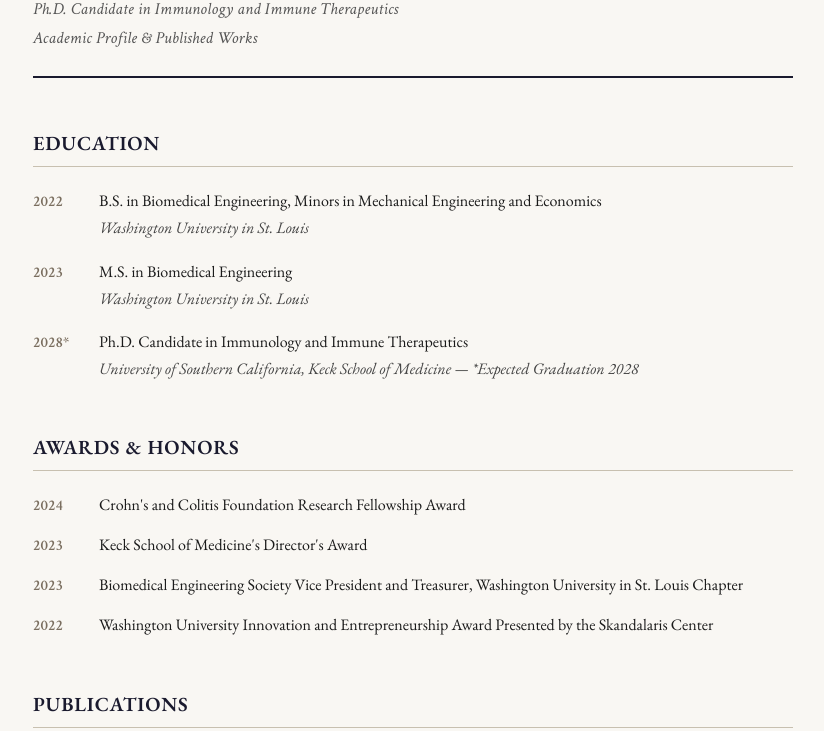
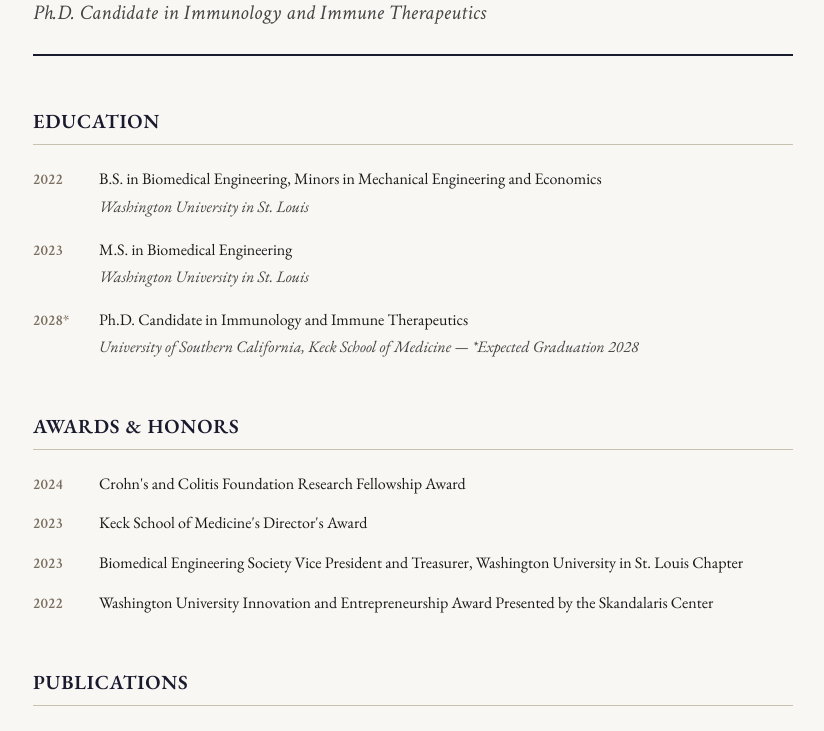
Before and after one commit to bdavidorf/published-works, a plain HTML site: page index.html in a window 1280 px wide. Shown: the part 117-848 px from the top of the page, without its empty margins (227-1051 px from the left). Drawn offline with nearby package versions, Linux system fonts and the light colour scheme.

Commit message:
Resize PhD title, remove subtitle, update footer

```diff
--- a/index.html
+++ b/index.html
@@ -44,6 +44,14 @@
       font-size: 1.05rem;
       font-style: italic;
       color: #555;
+      letter-spacing: 0.01em;
+    }
+
+    .header-title {
+      font-family: 'Crimson Text', Georgia, serif;
+      font-size: 1.3rem;
+      font-style: italic;
+      color: #444;
       letter-spacing: 0.01em;
     }
 
@@ -205,8 +213,7 @@
 
   <header>
     <h1>Benjamin Davidorf</h1>
-    <p class="header-subtitle">Ph.D. Candidate in Immunology and Immune Therapeutics</p>
-    <p class="header-subtitle">Academic Profile &amp; Published Works</p>
+    <p class="header-title">Ph.D. Candidate in Immunology and Immune Therapeutics</p>
   </header>
 
   <!-- Education -->
@@ -296,7 +303,7 @@
     </ol>
   </section>
 
-  <footer>Benjamin Davidorf &mdash; Academic Profile</footer>
+  <footer>Benjamin Davidorf &mdash; Academic Profile and Published Works</footer>
 
 </div>
 </body>
```
